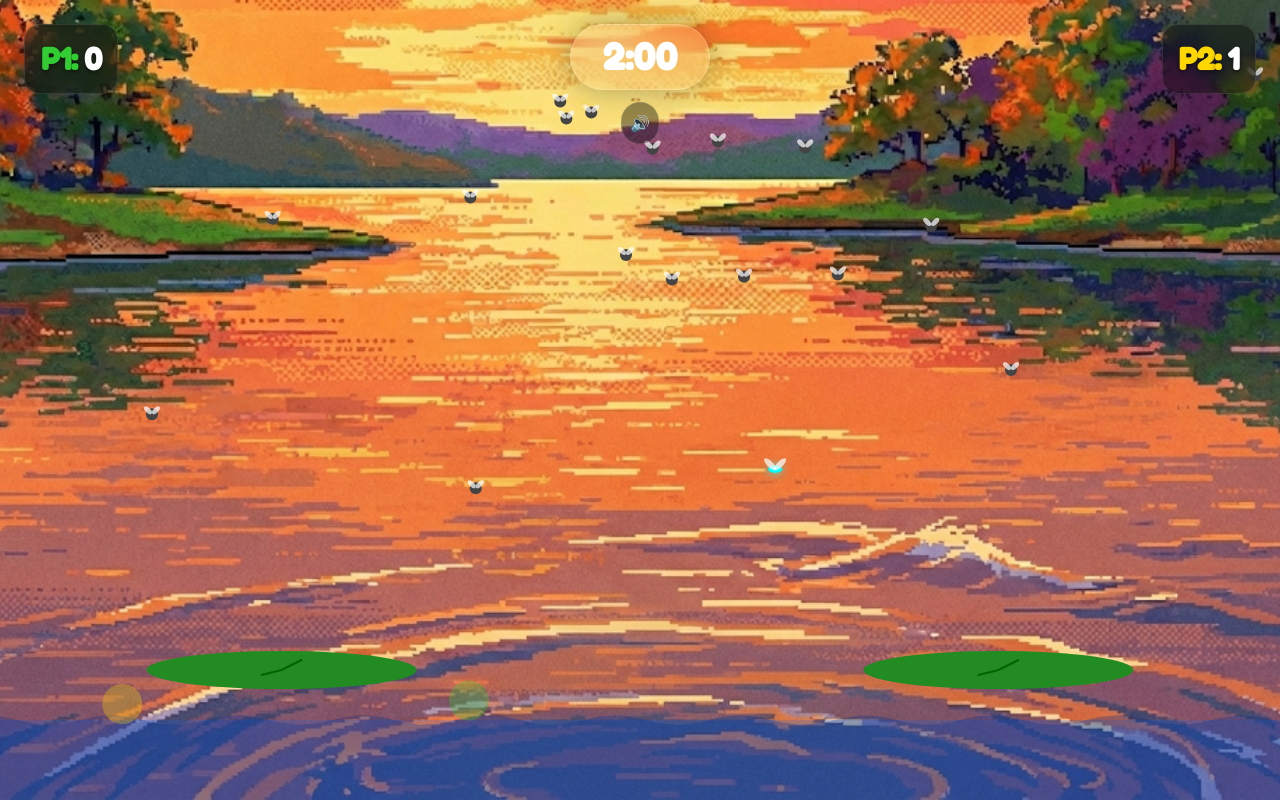
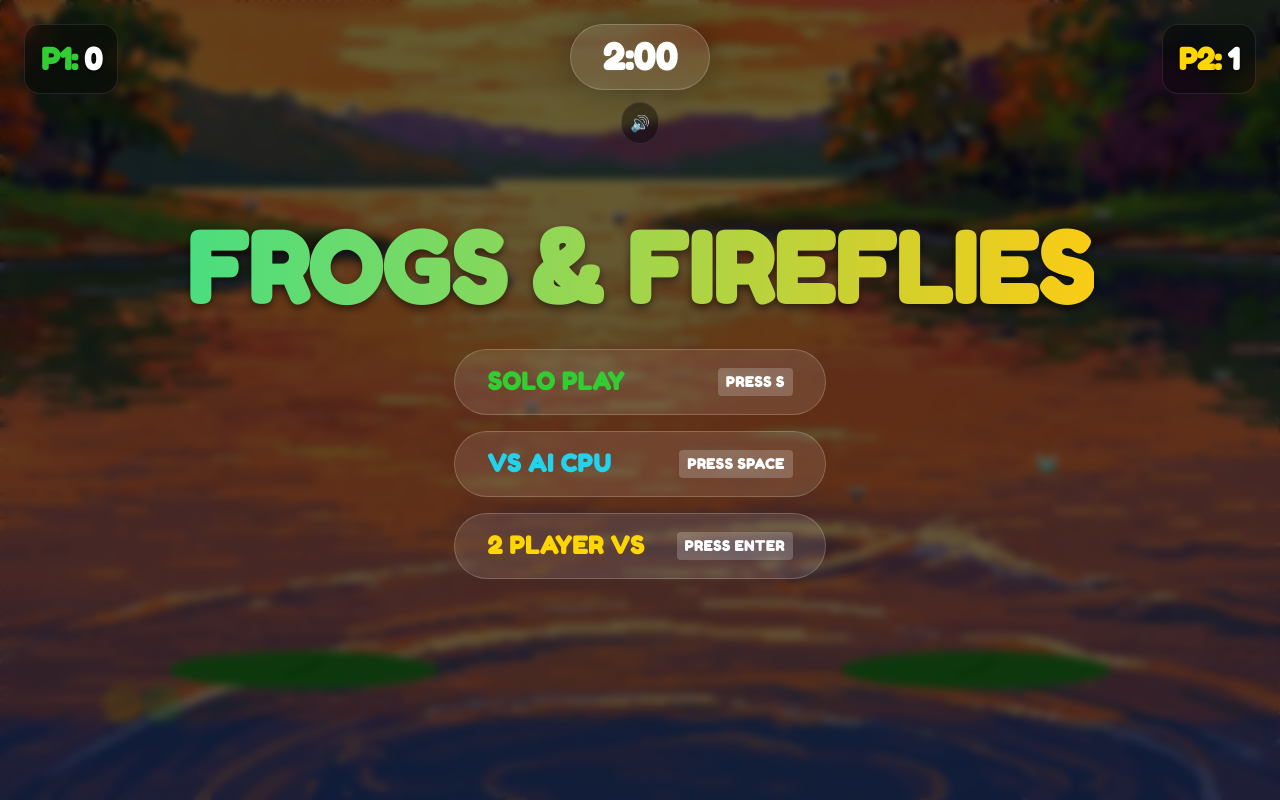
Before and after one commit to earnestp-918/frogs-and-fireflies, a React (Vite) app: page / in a window 1280 px wide. Built offline with nearby package versions, Linux system fonts and the light colour scheme.

Commit message:
Clamp playable area and adjust game logic
Clamp the playable area width to a maximum of 1200 pixels and adjust lily pad positions accordingly. Update resetGame dependencies and improve game state handling.

```diff
--- a/App.tsx
+++ b/App.tsx
@@ -43,9 +43,14 @@ const App: React.FC = () => {
     const ctx = canvas.getContext('2d');
     if (ctx) ctx.scale(dpr, dpr);
 
+    // FIX: Clamp the playable area so pads don't get too far apart on wide screens
+    const MAX_GAME_WIDTH = 1200;
+    const gameWidth = Math.min(width, MAX_GAME_WIDTH);
+    const offsetX = (width - gameWidth) / 2;
+
     gameRef.current.lilyPads = [
-      new LilyPad(width * PAD_LEFT_PCT - LILY_PAD_WIDTH / 2, 0),
-      new LilyPad(width * PAD_RIGHT_PCT - LILY_PAD_WIDTH / 2, 1)
+      new LilyPad(offsetX + gameWidth * PAD_LEFT_PCT - LILY_PAD_WIDTH / 2, 0),
+      new LilyPad(offsetX + gameWidth * PAD_RIGHT_PCT - LILY_PAD_WIDTH / 2, 1)
     ];
   }, []);
 
@@ -60,6 +65,10 @@ const App: React.FC = () => {
   const resetGame = useCallback((mode: GameMode) => {
     const g = gameRef.current;
     const height = window.innerHeight;
+
+    // Ensure pads are set correctly before respawning
+    updateDimensions();
+
     g.p1.score = 0;
     g.p2.score = 0;
     g.p1.respawn(g.lilyPads, height);
@@ -75,11 +84,11 @@ const App: React.FC = () => {
     setGameState(GameState.PLAYING);
 
     startMusic();
-  }, [startMusic]);
+  }, [startMusic, updateDimensions]);
 
   // Handle Music Initialization with bkgd1.mp3
   useEffect(() => {
-    const audio = new Audio('bkgd1.mp3'); // UPDATED FILE NAME
+    const audio = new Audio('bkgd1.mp3');
     audio.loop = true;
     audio.volume = 0.5;
     audioRef.current = audio;
@@ -107,7 +116,7 @@ const App: React.FC = () => {
     }
   }, [isMuted, gameState]);
 
-  // Load Background (lake.jpg from your public folder)
+  // Load Background
   useEffect(() => {
     const img = new Image();
     img.src = 'lake.jpg';
@@ -127,10 +136,18 @@ const App: React.FC = () => {
 
       startMusic();
 
+      // Attract Screen Controls
       if (gameState === GameState.ATTRACT) {
         if (e.code === 'Space' || e.key === ' ') resetGame(GameMode.VS_AI);
         else if (e.code === 'Enter') resetGame(GameMode.PVP);
         else if (e.code === 'KeyS' || e.key === 's') resetGame(GameMode.SOLO);
+      }
+
+      // Game Over Screen Controls (Return to Menu)
+      if (gameState === GameState.GAMEOVER) {
+        if (e.code === 'Space' || e.key === ' ') {
+          setGameState(GameState.ATTRACT);
+        }
       }
 
       const g = gameRef.current;
@@ -372,7 +389,50 @@ const App: React.FC = () => {
         </div>
       </div>
 
-      {/* Attract / Game Over Screens ... */}
+      {/* Attract Screen (Main Menu) */}
+      {gameState === GameState.ATTRACT && (
+        <div className="absolute inset-0 flex flex-col items-center justify-center bg-black/60 backdrop-blur-sm z-40">
+          <h1 className="text-6xl md:text-8xl font-black text-transparent bg-clip-text bg-gradient-to-r from-green-400 to-yellow-400 mb-8 drop-shadow-[0_4px_4px_rgba(0,0,0,0.5)]">
+            FROGS & FIREFLIES
+          </h1>
+          <div className="flex flex-col gap-4 text-xl md:text-2xl font-bold tracking-wide">
+            <button onClick={() => resetGame(GameMode.SOLO)} className="bg-white/10 px-8 py-4 rounded-full border border-white/20 hover:bg-white/20 transition-all flex items-center justify-between gap-8 min-w-[300px]">
+              <span style={{ color: COLORS.P1 }}>SOLO PLAY</span>
+              <span className="text-sm bg-white/20 px-2 py-1 rounded">PRESS S</span>
+            </button>
+            <button onClick={() => resetGame(GameMode.VS_AI)} className="bg-white/10 px-8 py-4 rounded-full border border-white/20 hover:bg-white/20 transition-all flex items-center justify-between gap-8 min-w-[300px]">
+              <span className="text-cyan-400">VS AI CPU</span>
+              <span className="text-sm bg-white/20 px-2 py-1 rounded">PRESS SPACE</span>
+            </button>
+            <button onClick={() => resetGame(GameMode.PVP)} className="bg-white/10 px-8 py-4 rounded-full border border-white/20 hover:bg-white/20 transition-all flex items-center justify-between gap-8 min-w-[300px]">
+              <span style={{ color: COLORS.P2 }}>2 PLAYER VS</span>
+              <span className="text-sm bg-white/20 px-2 py-1 rounded">PRESS ENTER</span>
+            </button>
+          </div>
+        </div>
+      )}
+
+      {/* Game Over Screen */}
+      {gameState === GameState.GAMEOVER && (
+        <div className="absolute inset-0 flex flex-col items-center justify-center bg-black/80 backdrop-blur-md z-50">
+          <h2 className="text-6xl font-black text-white mb-6">GAME OVER</h2>
+          <div className="flex gap-12 text-center mb-12">
+            <div>
+              <div className="text-xl text-gray-400 mb-2">PLAYER 1</div>
+              <div className="text-6xl font-bold" style={{ color: COLORS.P1 }}>{score1}</div>
+            </div>
+            {gameMode !== GameMode.SOLO && (
+              <div>
+                <div className="text-xl text-gray-400 mb-2">{gameMode === GameMode.VS_AI ? 'CPU' : 'PLAYER 2'}</div>
+                <div className="text-6xl font-bold" style={{ color: COLORS.P2 }}>{score2}</div>
+              </div>
+            )}
+          </div>
+          <div className="text-xl animate-pulse text-gray-300">
+            PRESS SPACE TO RETURN TO MENU
+          </div>
+        </div>
+      )}
     </div>
   );
 };
```
